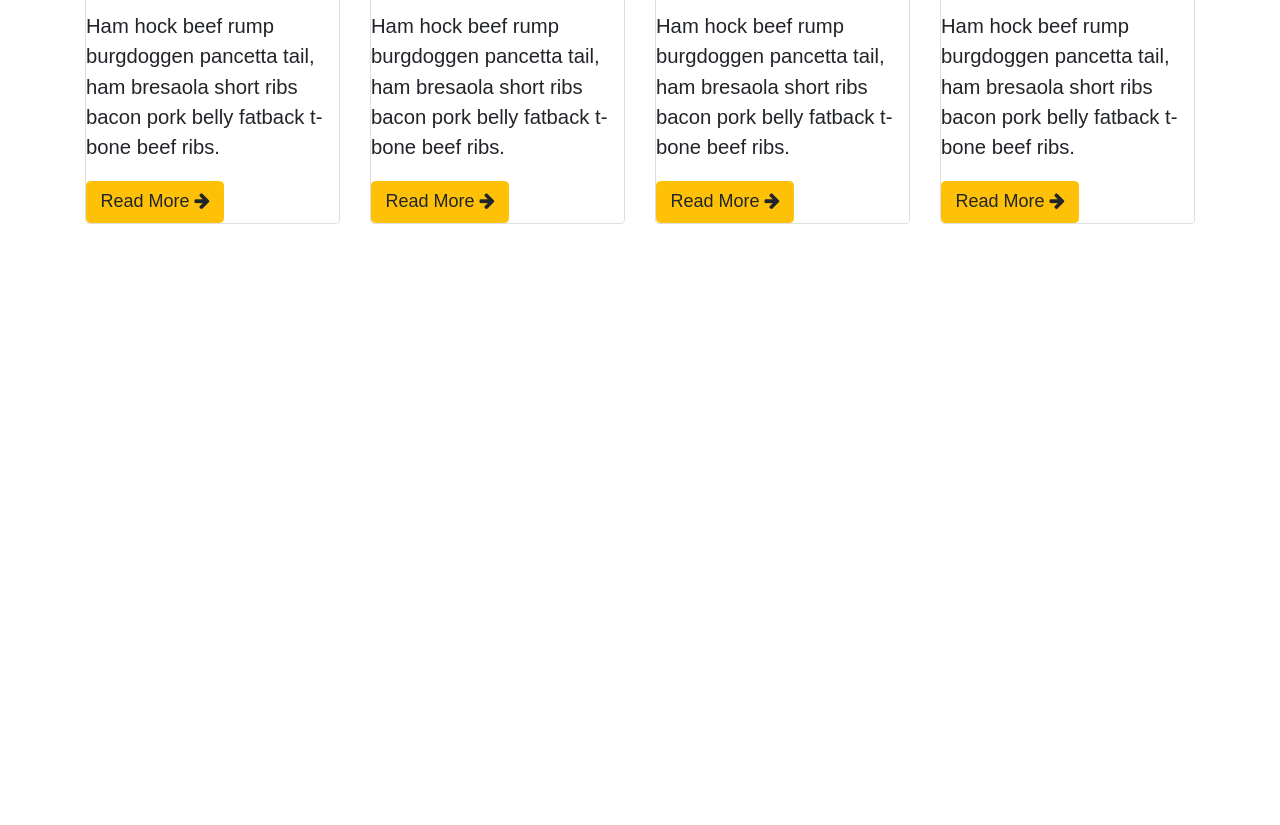
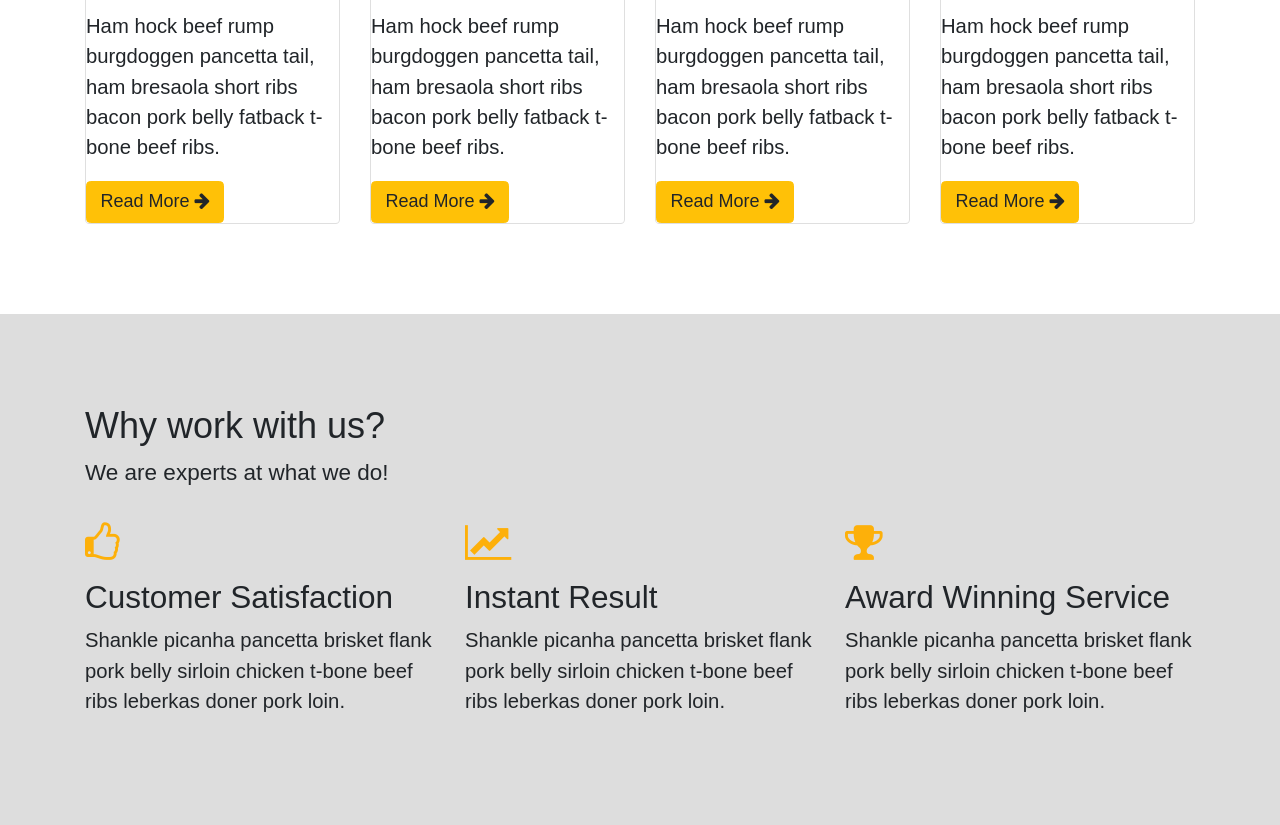
Before and after one commit to aghilazghi/TorchLearnFaster, a plain HTML site: page index.html in a window 1280 px wide. Shown: the part 2727-3552 px from the top of the page. Before the commit the page ends 3041 px from the top, so only its background shows below. Drawn offline with nearby package versions, Linux system fonts and the light colour scheme; a web font is replaced by a local one.

Commit message:
Completed structuring and styling why section

```diff
--- a/css/styles.css
+++ b/css/styles.css
@@ -150,3 +150,14 @@ body {
     opacity: 1;
     z-index: 1;
 }
+
+/* why */
+#why {
+    padding: 5rem 0;
+    background-color: #ddd;
+}
+
+#why .fa {
+   color: #fdb00a;
+   padding: 15px 0;
+}
--- a/index.html
+++ b/index.html
@@ -267,6 +267,36 @@
         </section>
     <!-- END WORK -->
 
+      <!-- WHY -->
+        <section id="why">
+            <div class="container text-xs-center">
+                <div class="row">
+                    <div class="col-md-12">
+                        <h2>Why work with us?</h2>
+                        <p class="lead">We are experts at what we do!</p>
+                    </div>
+                </div>
+                <div class="row">
+                    <div class="col-md-4">
+                        <i class="fa fa-thumbs-o-up fa-2x" aria-hidden="true"></i>
+                        <h3>Customer Satisfaction</h3>
+
+                        <p>Shankle picanha pancetta brisket flank pork belly sirloin chicken t-bone beef ribs leberkas doner pork loin.</p>
+                    </div>
+                    <div class="col-md-4">
+                        <i class="fa fa-line-chart fa-2x" aria-hidden="true"></i>
+                        <h3>Instant Result</h3>
+                        <p>Shankle picanha pancetta brisket flank pork belly sirloin chicken t-bone beef ribs leberkas doner pork loin.</p>
+                    </div>
+                    <div class="col-md-4">
+                        <i class="fa fa-trophy fa-2x" aria-hidden="true"></i>
+                        <h3>Award Winning Service</h3>
+                        <p>Shankle picanha pancetta brisket flank pork belly sirloin chicken t-bone beef ribs leberkas doner pork loin.</p>
+                    </div>
+                </div>
+            </div>
+        </section>
+    <!-- END WHY -->
     <!-- jQuery first, then Tether, then Bootstrap JS. -->
     <script src="https://code.jquery.com/jquery-3.1.1.slim.min.js" integrity="sha384-A7FZj7v+d/sdmMqp/nOQwliLvUsJfDHW+k9Omg/a/EheAdgtzNs3hpfag6Ed950n" crossorigin="anonymous"></script>
     <script src="https://cdnjs.cloudflare.com/ajax/libs/tether/1.4.0/js/tether.min.js" integrity="sha384-DztdAPBWPRXSA/3eYEEUWrWCy7G5KFbe8fFjk5JAIxUYHKkDx6Qin1DkWx51bBrb" crossorigin="anonymous"></script>
```
